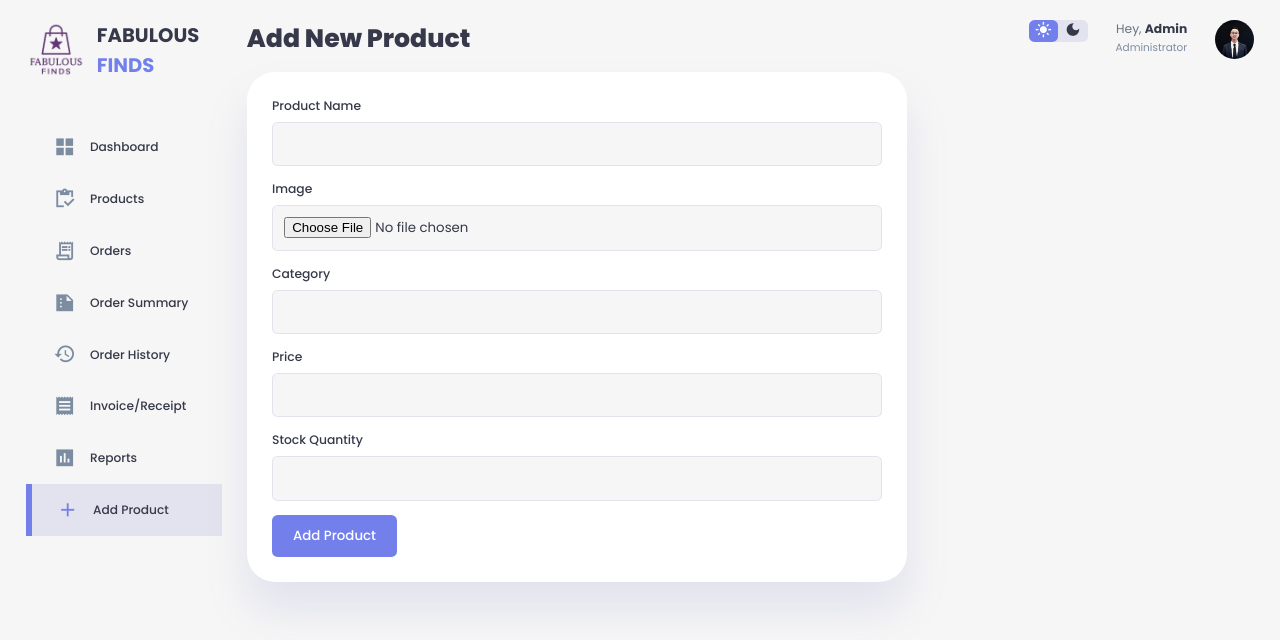
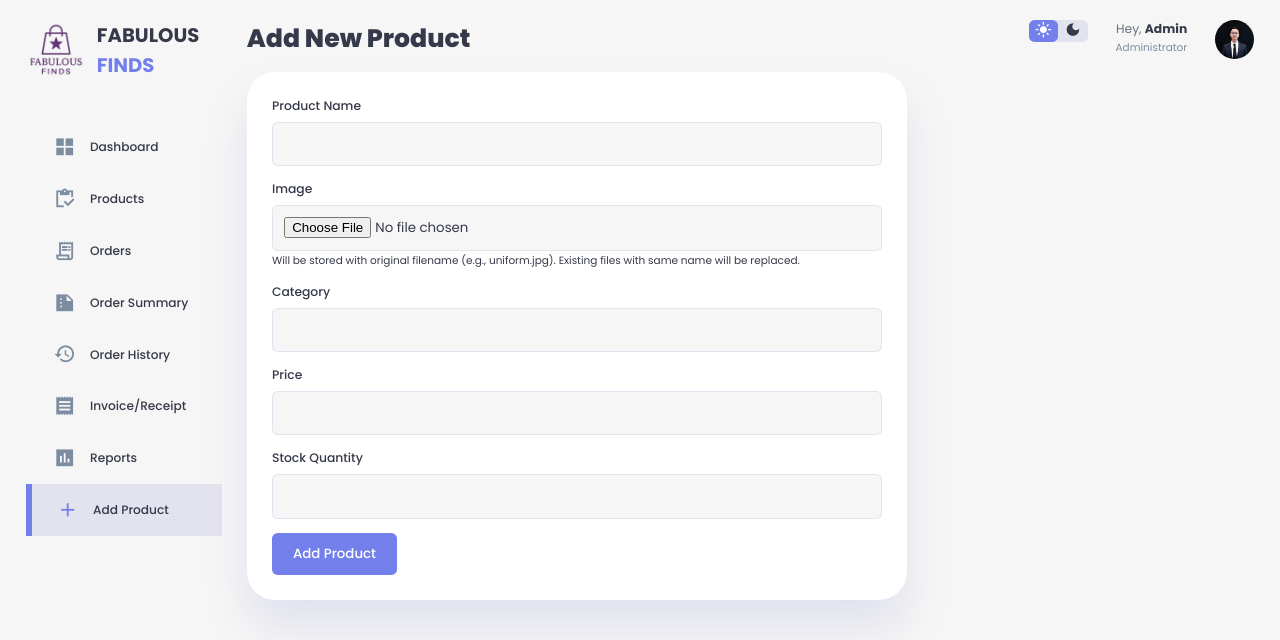
Before and after one commit to derickbriones/Fabulous_Finds, a PHP site: page /admin/add_product.php in a window 1280 px wide. Shown: the top 640 px of the page. Run offline with PHP 8.4, Linux system fonts and the light colour scheme.

Commit message:
Update add_product.php

```diff
--- a/admin/add_product.php
+++ b/admin/add_product.php
@@ -28,7 +28,7 @@ if ($_SERVER['REQUEST_METHOD'] == 'POST') {
   $seller_id = 1;
 
   // Handle optional image upload
-  $image_name = NULL;
+  $image_name = ''; // Default empty string to match database NOT NULL constraint
   if (isset($_FILES['product_image']) && $_FILES['product_image']['error'] === UPLOAD_ERR_OK) {
     $fileTmpPath = $_FILES['product_image']['tmp_name'];
     $fileName = $_FILES['product_image']['name'];
@@ -47,13 +47,19 @@ if ($_SERVER['REQUEST_METHOD'] == 'POST') {
         mkdir($uploadDir, 0755, true);
       }
 
-      // Generate unique filename to prevent overwrites
-      $newFileName = uniqid('prod_', true) . '.' . $fileExtension;
+      // Use original filename exactly as uploaded
+      $newFileName = $fileName;
       $destPath = $uploadDir . '/' . $newFileName;
 
-      // Move uploaded file to destination
+      // Remove existing file if it exists (overwrite)
+      if (file_exists($destPath)) {
+        unlink($destPath);
+      }
+
+      // Move uploaded file to destination (will overwrite if same name)
       if (move_uploaded_file($fileTmpPath, $destPath)) {
-        $image_name = 'images/products/' . $newFileName;
+        // Store just the filename in database (not the full path)
+        $image_name = $newFileName;
       } else {
         $error = "There was an error moving the uploaded file.";
       }
@@ -64,7 +70,7 @@ if ($_SERVER['REQUEST_METHOD'] == 'POST') {
 
   // If no errors, insert product into database
   if (!isset($error)) {
-    $insert_query = "INSERT INTO product (ProductName, Category, Price, StockQuantity, SellerID, Image) VALUES (?, ?, ?, ?, ?, ?)";
+    $insert_query = "INSERT INTO product (ProductName, Category, Price, StockQuantity, SellerID, image) VALUES (?, ?, ?, ?, ?, ?)";
     $stmt = $conn->prepare($insert_query);
 
     // Bind parameters: s = string, d = double, i = integer
@@ -176,6 +182,7 @@ if ($_SERVER['REQUEST_METHOD'] == 'POST') {
           <div class="form-group">
             <label for="product_image">Image</label>
             <input type="file" id="product_image" name="product_image" accept="image/*">
+            <small>Will be stored with original filename (e.g., uniform.jpg). Existing files with same name will be replaced.</small>
           </div>
 
           <!-- Category input -->
```
